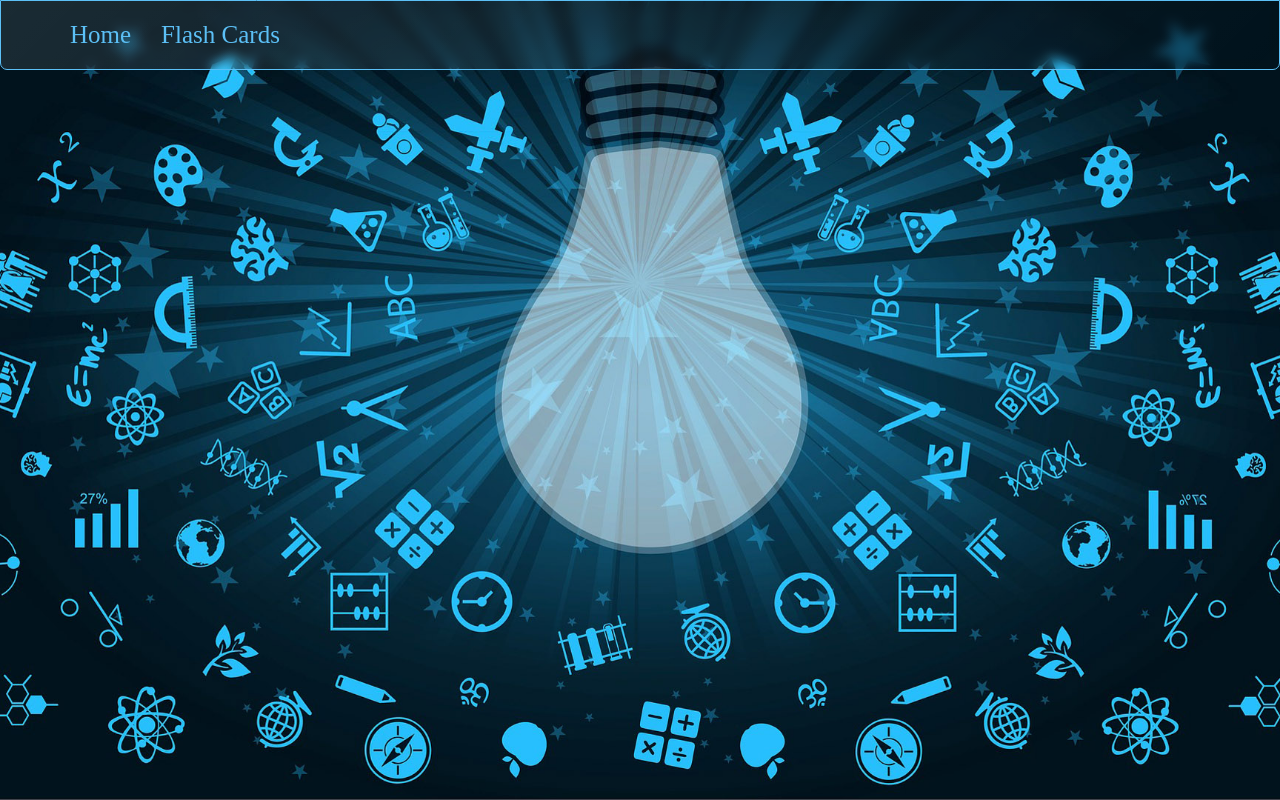
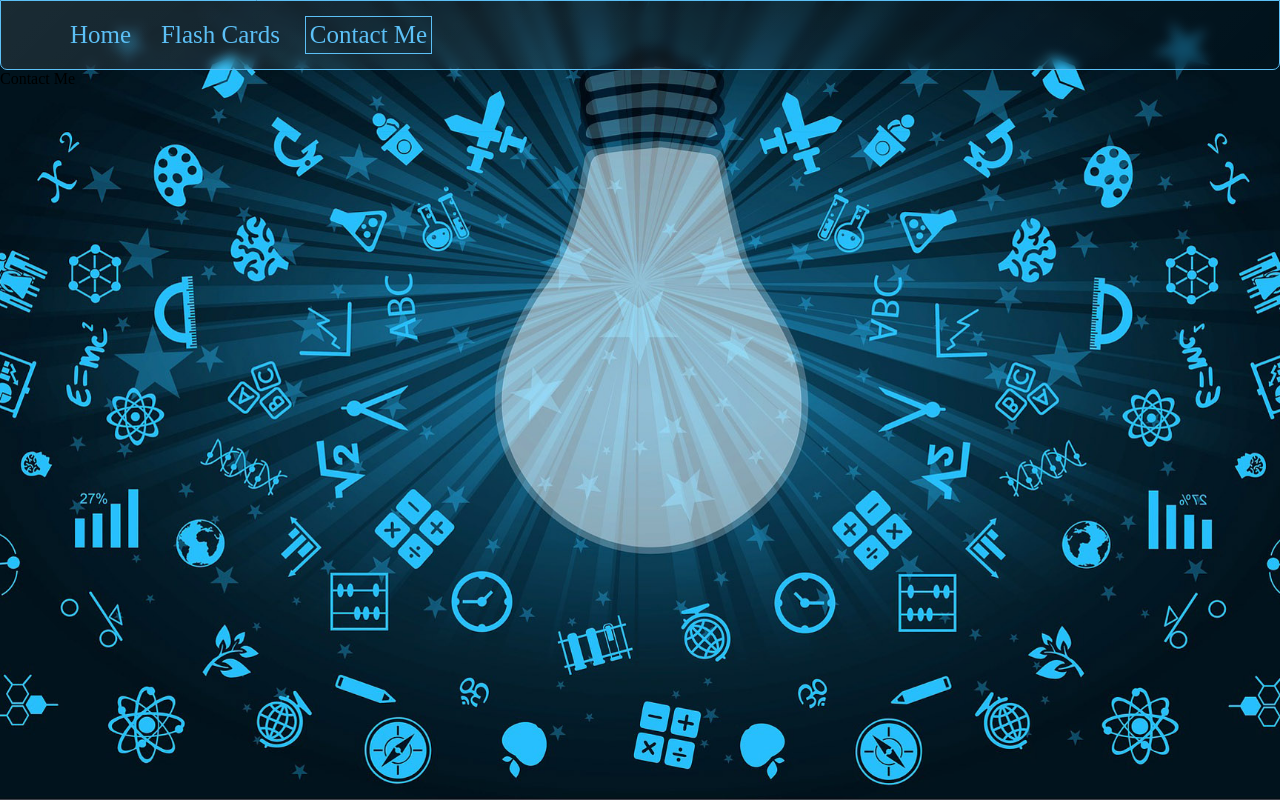
Before and after one commit to Gulaghaa/Web-Mobile-Assignment-3, a React (Vite) app in the folder Client/: page /contact in a window 1280 px wide. Built offline with nearby package versions, Linux system fonts and the light colour scheme; a web font is replaced by a local one.

Commit message:
Contact Page created

```diff
--- a/Client/src/App.jsx
+++ b/Client/src/App.jsx
@@ -9,6 +9,7 @@ import {
 } from "react-router-dom";
 import Home from './components/Home';
 import FlashCards from './components/FlashCards';
+import ContactMe from './components/ContactMe';
 
 function App() {
 
@@ -17,6 +18,7 @@ function App() {
       <div className='navbar'>
         <NavLink exact to="/" className="navbarItem" activeClassName='activeNavbarItem'>Home</NavLink>
         <NavLink exact to="/cards" className="navbarItem" activeClassName='activeNavbarItem'>Flash Cards</NavLink>
+        <NavLink exact to="/contact" className="navbarItem" activeClassName='activeNavbarItem'>Contact Me</NavLink>
       </div>
       <Switch>
         <Route exact path="/">
@@ -25,6 +27,9 @@ function App() {
         <Route exact path="/cards">
           <FlashCards />
         </Route>
+        <Route exact path="/contact">
+          <ContactMe />
+        </Route>
       </Switch>
     </Router>
 
--- /dev/null
+++ b/Client/src/components/ContactMe.jsx
@@ -0,0 +1,7 @@
+import React from 'react'
+
+export default function ContactMe() {
+  return (
+    <div>Contact Me</div>
+  )
+}
--- a/Client/src/components/CreateCard.jsx
+++ b/Client/src/components/CreateCard.jsx
@@ -37,7 +37,10 @@ export default function CreateCard() {
         difficultyLevel: 'easy',
         category: 'General Knowledge',
     });
-    const [errors, setErrors] = useState({});
+    const [errors, setErrors] = useState({
+        question: 'Question is required',
+        answer:'Answer is required'
+    });
 
     useEffect(() => {
         fetchJsonData('http://localhost:3001/flashCards')
```
